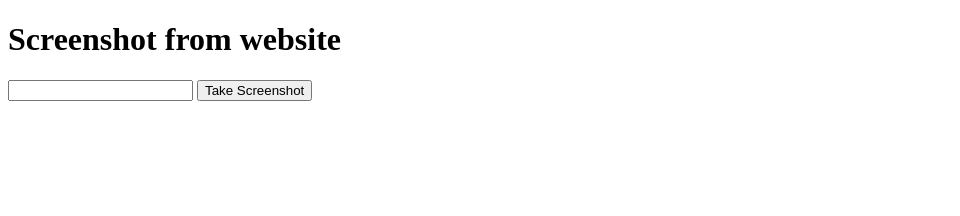
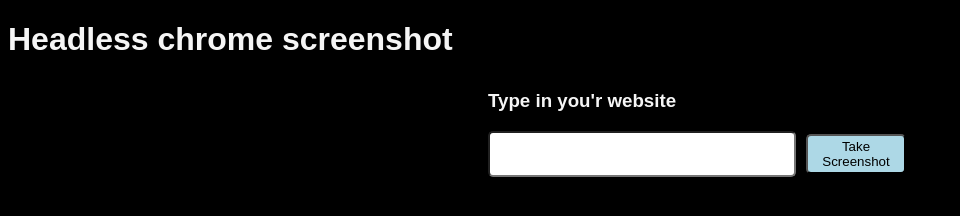
Before and after one commit to tabeaalva/website-screenshot, a website: page index.html in a window 1280 px wide. Shown: the whole page, without its empty margins (0-960 px from the left). Drawn offline with nearby package versions, Linux system fonts and the light colour scheme.

Commit message:
adding css

```diff
--- a/index.html
+++ b/index.html
@@ -6,11 +6,13 @@
     <meta name="viewport" content="width=device-width, initial-scale=1.0">
     <title>Screenshot</title>
     <script src="//unpkg.com/alpinejs" defer></script>
+    <link rel="stylesheet" href="styles.css">
 </head>
 <body>
-    <h1>Screenshot from website</h1>
+    <h1>Headless chrome screenshot</h1>
     <div x-data="{domain: '', input: ''}">
-        <form x-on:submit.prevent="domain = input">
+        <h3>Type in you'r website</h3>
+        <form class="form" x-on:submit.prevent="domain = input">
             <input type="text" x-model="input">
             <button type="submit">Take Screenshot</button>
         </form>
--- /dev/null
+++ b/styles.css
@@ -0,0 +1,35 @@
+body {
+    background-color: black;
+    color: whitesmoke;
+    font-family: Arial, Helvetica, sans-serif;
+}
+input {
+    margin-right: 0.75em;
+    border-radius: 5px;
+    height: 40px;
+    width: 300px;
+}
+button {
+    border-radius: 5px;
+    background-color: lightblue;
+    width: 100px;
+    height: 40px;
+    font-family: Arial, Helvetica, sans-serif;
+}
+img {
+    display: block;
+    margin-left: auto;
+    margin-right: auto;
+    margin-top: 5rem;
+}
+h3 {
+    margin-left: 30rem;
+    margin-top: 2rem;
+}
+form {
+    position:absolute;
+    margin-left: 30rem;
+    margin-right: auto;
+    display: flex;
+    align-items: center;
+}
```
